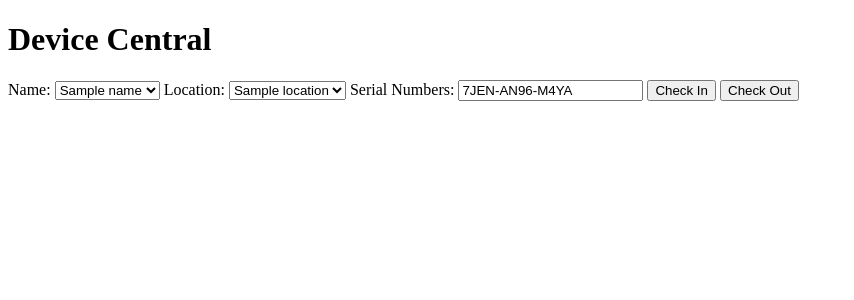
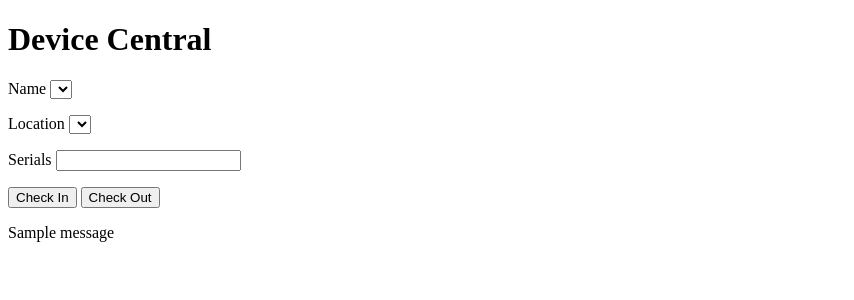
Before and after one commit to emakarverkada/inventree_console, a Flask app: template templates/index.j2 in a window 1280 px wide. Shown: the top 300 px of the page, without its empty margins (0-854 px from the left). Run offline with Flask 3, Linux system fonts and the light colour scheme; the template is opened without the code that fills it: values that come from a table or form of the project are taken from there, most other values are stand-ins (such as "Sample title", 1, 10 or a date in 2020); one stand-in notice (Sample message) is shown; lists and menus that the app fills with data are empty.

Commit message:
Add form for device tracking and refactor API calls for better structure

```diff
--- a/forms.py
+++ b/forms.py
@@ -0,0 +1,11 @@
+from flask_wtf import FlaskForm
+from wtforms import StringField, SelectField, SubmitField
+from wtforms.validators import DataRequired
+
+
+class InvTrackingForm(FlaskForm):
+    name = SelectField("Name")
+    location = SelectField("Location")
+    serials = StringField("Serials")
+    check_in = SubmitField("Check In")
+    check_out = SubmitField("Check Out")
--- a/inventree_calls.py
+++ b/inventree_calls.py
@@ -1,42 +1,42 @@
-import requests as re
+import requests
 
 token = "token inv-b0d001f86ec7dca3bb8b520965219503bba7baf0-20251103"
 base_url = "http://inventree.localhost"
 
 
-def get_names():
+def inv_get_call(path: str, key_names: list):
+    """
+    Calls Inventree and returns a list of tuples in form of id, value
+    """
+    # It returns a list of tuples because this is how wtforms processes dropdown lists :)
     headers = {"Authorization": token}
-    url = base_url + "/api/company/"
-    names = {}
-    response = re.get(url, headers=headers)
+    url = base_url + path
+    # result = []
+    response = requests.get(url, headers=headers)
     response.raise_for_status()
     data = response.json()
-    for n in data:
-        names[n["name"]] = n["pk"]
-    return names
+    # for n in data:
+    #    result.append(dict(map(n.get, key_names)))
+    # result.sort(key=lambda tup: tup[1])
+    return data
+
+
+def get_names():
+    keys = ["pk", "name"]
+    data = inv_get_call("/api/company/", keys)
+    return [(i["pk"], i["name"]) for i in data]
+
+
+def get_locations():
+    keys = ["pk", "name"]
+    data = inv_get_call("/api/stock/location/", keys)
+    return [(i["pk"], i["name"]) for i in data]
 
 
 def get_stock():
-    headers = {"Authorization": token}
-    url = base_url + "/api/stock/"
-    serials = {}
-    response = re.get(url, headers=headers)
-    response.raise_for_status()
-    for n in response.json():
-        serials[n["serial"]] = n["pk"]
-    return serials
-
-
-def get_locations():
-    headers = {"Authorization": token}
-    url = base_url + "/api/stock/location/tree/"
-    names = {}
-    response = re.get(url, headers=headers)
-    response.raise_for_status()
-    data = response.json()
-    for n in data:
-        names[n["name"]] = n["pk"]
-    return names
+    keys = ["pk", "serial", "customer", "location"]
+    data = inv_get_call("/api/stock/", keys)
+    return [{key: i.get(key) for key in keys} for i in data]
 
 
 # TODO add error 400 check for when a device is already returned or checked out
@@ -44,7 +44,13 @@ def assign_stock(items_id: list, name_id: int):
     headers = {"Authorization": token}
     url = base_url + "/api/stock/assign/"
     body = {"items": [{"item": id} for id in items_id], "customer": name_id}
-    response = re.post(url, headers=headers, json=body)
+    response = requests.post(url, headers=headers, json=body)
+    if response.status_code == 400:
+        try:
+            if response.json()["items"][0]["pk"] == "Item must be in stock":
+                raise Exception("Item must be in stock")
+        except KeyError:
+            response.raise_for_status()
     response.raise_for_status()
     return None
 
@@ -54,6 +60,14 @@ def return_stock(items_id: list, location_id: int):
     headers = {"Authorization": token}
     url = base_url + "/api/stock/return/"
     body = {"items": [{"pk": id, "quantity": "1"} for id in items_id], "location": location_id, "merge": True}
-    response = re.post(url, headers=headers, json=body)
+    response = requests.post(url, headers=headers, json=body)
+    if response.status_code == 400:
+        try:
+            response_data = response.json()
+            pk_value = response_data["items"][0].get("pk")
+            if isinstance(pk_value, list) and "Stock item is already in stock" in pk_value:
+                raise Exception("Stock item is already in stock")
+        except (KeyError, IndexError):
+            response.raise_for_status()
     response.raise_for_status()
     return None
--- a/main.py
+++ b/main.py
@@ -1,58 +1,62 @@
-from flask import Flask, render_template, request
+from flask import Flask, render_template, flash, redirect, url_for
 from flask_caching import Cache
-from inventree_calls import *
 import regex as re
 import requests.exceptions
+from time import sleep
+
+from inventree_calls import *
+from forms import *
 
 app = Flask(__name__)
+app.config["SECRET_KEY"] = "secretkey"
 cache = Cache()
 
 
-# add validation
-@app.route("/")
+@app.route("/", methods=["GET", "POST"])
 def index():
-    try:
-        customers = get_names()
-        locations = get_locations()
-        if customers == None:
-            raise Exception("No users were returned by API")
-        return render_template("index.j2", names=customers, locations=locations)
-    except requests.exceptions.ConnectionError:
-        return "Cannot connect to Inventree - check server and network"
+    form = InvTrackingForm()
+    # TODO Fix how data is given from api call so it can be reused and validated
+    form.name.choices = get_names()
+    form.location.choices = get_locations()
 
+    if form.validate_on_submit():
+        name_id = form.name.data
+        location_id = form.location.data
+        serials = str(form.serials.data)
+        serials = re.split(r"[;,\s]+", serials)
 
-# add validation for names and serials since that can be edited from FE and are part of post request
-@cache.cached(timeout=60)
-@app.route("/manage_device", methods=["POST"])
-def manage_device():
-    name = eval(request.form["name"])
-    name = {"name": name[0], "pk": int(name[1])}
-    location = eval(request.form["location"])
-    location = {"name": location[0], "pk": int(location[1])}
-    serials = request.form["serials"]
-    serials = re.split(r"[;,\s]+", serials)
+        stock = get_stock()
+        away_items = []
+        in_stock_items = []
+        for serial in serials:
+            result = next((t for t in stock if t["serial"] == serial), None)
+            if result == None:
+                raise Exception("Serial:", serial, "Not found in system")
+            else:
+                if result["customer"] == None:
+                    in_stock_items.append(result["pk"])
+                else:
+                    away_items.append(result["pk"])
 
-    stock = get_stock()
-    items_id = []
-    for serial in serials:
-        if serial not in stock:
-            raise Exception("Serial:", serial, "Not found in system")
-            # add rendering for it later
-        else:
-            print("Found serial", serial)
-            items_id.append(int(stock[serial]))
-            print(items_id)
+        if form.check_in.data:
+            print(away_items, location_id)
+            if away_items:
+                return_stock(away_items, location_id)
+                flash("You successfully returned items to the lab")
+                return redirect(url_for("index"))
+            else:
+                flash("No items to return")
+                return redirect(url_for("index"))
 
-    if request.form.get("action") == "Check In":
-        print(name, serials)
-        return_stock(items_id, location["pk"])
-        return render_template("success.j2")
-    elif request.form.get("action") == "Check Out":
-        print(name, serials)
-        assign_stock(items_id, name["pk"])
-        return render_template("success.j2")
-    else:
-        raise Exception("Unknown Action")
+        elif form.check_out.data:
+            if in_stock_items:
+                assign_stock(in_stock_items, name_id)
+                flash("You successfully checked out items out of the lab")
+                return redirect(url_for("index"))
+            else:
+                flash("No items to check out")
+                return redirect(url_for("index"))
+    return render_template("index.j2", form=form)
 
 
 # 7JEN-AN96-M4YA
--- a/templates/index.j2
+++ b/templates/index.j2
@@ -1,23 +1,18 @@
 {% extends "base.j2" %}
 {% block main_content %}
     <h1>Device Central</h1>
-    <form action="{{ url_for('manage_device') }}" method="post">
-        {# Dropdown Name Selector #}
-        Name:
-        <select name="name">
-            {% for name, id in names.items() %}<option name="name" value="{{ name,id }}" SELECTED>{{ name }}</option>{% endfor %}
-        </select>
-        Location:
-        <select name="location">
-            {% for location, id in locations.items() %}
-                <option name="location" value="{{ location,id }}" SELECTED>{{ location }}</option>
-            {% endfor %}
-        </select>
-        {# Serial Number and SKU Input Field - add validation #}
-        Serial Numbers:
-        <input type="text" name="serials" value="7JEN-AN96-M4YA">
-        {# 2 buttons one for check in one for check out #}
-        <input type="submit" name="action" value="Check In">
-        <input type="submit" name="action" value="Check Out">
+    <form action="{{ url_for('index') }}" method="post">
+        {{ form.csrf_token }}
+        <p>{{ form.name.label }} {{ form.name() }}</p>
+        <p>{{ form.location.label }} {{ form.location() }}</p>
+        <p>{{ form.serials.label }} {{ form.serials() }}</p>
+        <p>{{ form.check_in() }} {{ form.check_out() }}</p>
     </form>
+    {% with messages = get_flashed_messages() %}
+        {% if messages %}
+            <p class=flashes>
+                {% for message in messages %}{{ message }}{% endfor %}
+            </p>
+        {% endif %}
+    {% endwith %}
 {% endblock main_content %}
```
Also changed, not shown: 1 other file.
